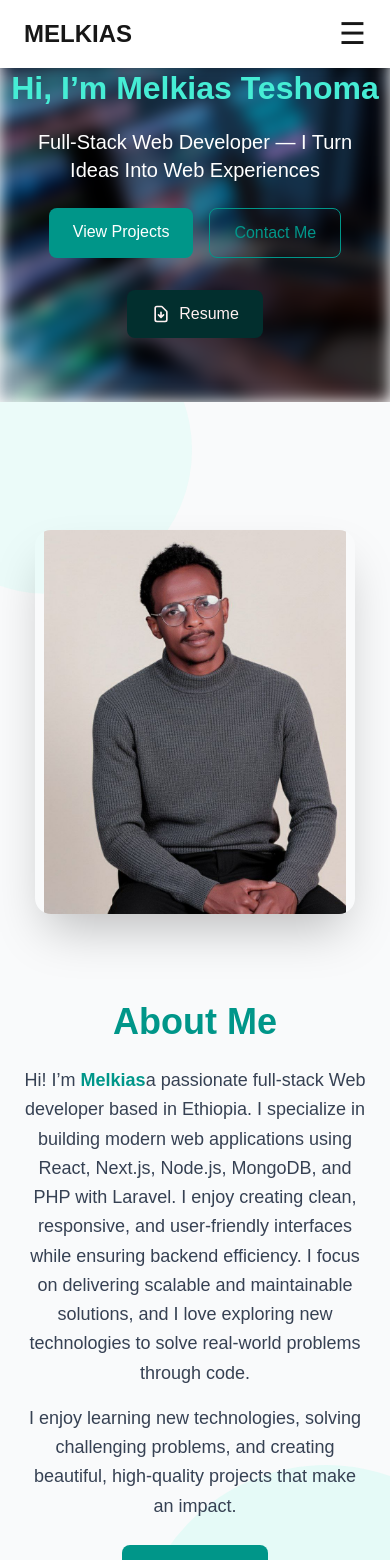
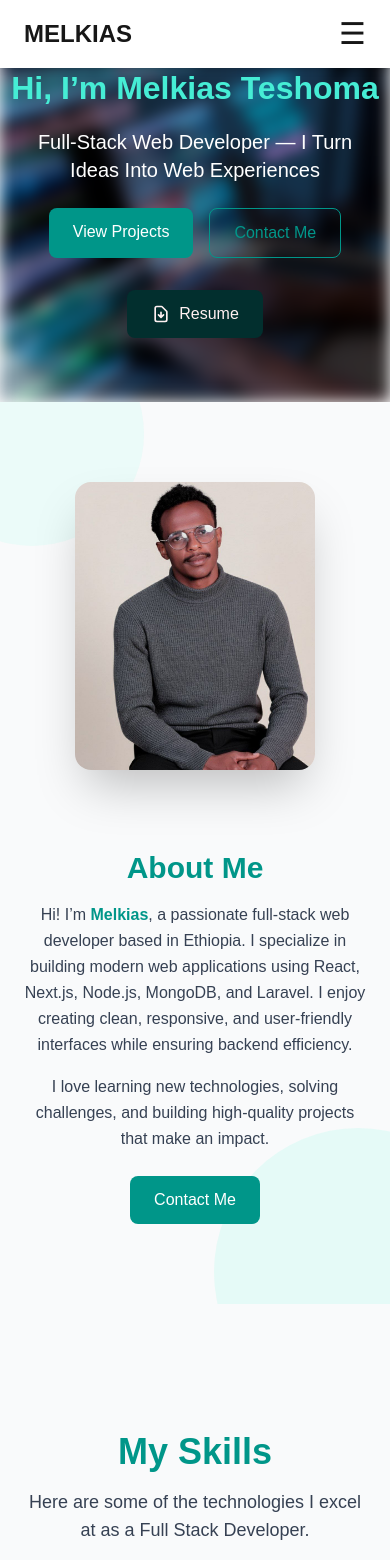
Before and after one commit to Melkias543/myPortfolio, a Next.js app: page / in a window 390 px wide. Shown: the top 1560 px of the page. Built offline with nearby package versions, Linux system fonts and the light colour scheme.

Commit message:
font size resposive

```diff
--- a/src/components/about.jsx
+++ b/src/components/about.jsx
@@ -4,49 +4,45 @@ const About = () => {
   return (
     <section
       id="about"
-      className="bg-gray-50  text-gray-900 min-h-screen flex items-center py-32 px-6 md:px-20 relative scroll-mt-24"
+      className="bg-gray-50 text-gray-900 min-h-screen flex items-center py-20 sm:py-28 px-4 sm:px-8 md:px-20 relative scroll-mt-24"
     >
       {/* Decorative Background */}
       <div className="absolute top-0 left-0 w-full h-full overflow-hidden pointer-events-none">
-        <div className="absolute -top-24 -left-24 w-72 h-72 bg-teal-100 rounded-full opacity-30"></div>
-        <div className="absolute -bottom-32 -right-32 w-96 h-96 bg-teal-200 rounded-full opacity-20"></div>
+        <div className="absolute -top-20 -left-20 w-56 sm:w-72 h-56 sm:h-72 bg-teal-100 rounded-full opacity-30"></div>
+        <div className="absolute -bottom-28 -right-28 w-72 sm:w-96 h-72 sm:h-96 bg-teal-200 rounded-full opacity-20"></div>
       </div>
 
-      <div className="max-w-7xl mx-auto flex flex-col md:flex-row items-center gap-12 relative z-10">
-        {/* Image - Always on left */}
-        <div className="flex-1 flex justify-center md:justify-start  items-center mb-10 md:mb-0">
-          <div className="w-80 h-96 md:w-[450px]  md:h-[550px] overflow-hidden rounded-2xl shadow-2xl transform hover:scale-105 transition-transform duration-500">
+      <div className="max-w-7xl mx-auto flex flex-col md:flex-row items-center gap-10 md:gap-12 relative z-10">
+        {/* Image Section */}
+        <div className="flex-1 flex justify-center md:justify-start mb-10 md:mb-0">
+          <div className="w-60 h-72 sm:w-72 sm:h-80 md:w-[420px] md:h-[520px] overflow-hidden rounded-2xl shadow-2xl transform hover:scale-105 transition-transform duration-500">
             <img
               src="/main.png"
               alt="Melkias Teshoma"
-              className="w-full h-full object-contain object-center"
+              className="w-full h-full object-cover object-center"
             />
           </div>
         </div>
 
-        {/* Text Content */}
-        <div className="flex-1 text-center md:text-left">
-          <h2 className="text-4xl md:text-5xl font-bold text-teal-600 mb-6">
+        {/* Text Section */}
+        <div className="flex-1 text-center md:text-left px-2 sm:px-0">
+          <h2 className="text-3xl sm:text-4xl md:text-5xl font-bold text-teal-600 mb-4 sm:mb-6">
             About Me
           </h2>
-          <p className="text-gray-700 text-lg mb-4 leading-relaxed">
+          <p className="text-gray-700 text-base sm:text-lg mb-4 leading-relaxed">
             Hi! I’m <span className="text-teal-600 font-semibold">Melkias</span>
-            a passionate full-stack Web developer based in
-            Ethiopia. I specialize in building modern web applications using
-            React, Next.js, Node.js, MongoDB, and PHP with Laravel. I enjoy
-            creating clean, responsive, and user-friendly interfaces while
-            ensuring backend efficiency. I focus on delivering scalable and
-            maintainable solutions, and I love exploring new technologies to
-            solve real-world problems through code.
-
+            , a passionate full-stack web developer based in Ethiopia. I
+            specialize in building modern web applications using React, Next.js,
+            Node.js, MongoDB, and Laravel. I enjoy creating clean, responsive,
+            and user-friendly interfaces while ensuring backend efficiency.
           </p>
-          <p className="text-gray-700 text-lg leading-relaxed mb-6">
-            I enjoy learning new technologies, solving challenging problems, and
-            creating beautiful, high-quality projects that make an impact.
+          <p className="text-gray-700 text-base sm:text-lg leading-relaxed mb-6">
+            I love learning new technologies, solving challenges, and building
+            high-quality projects that make an impact.
           </p>
           <a
             href="#contact"
-            className="inline-block px-8 py-3 bg-teal-600 text-white font-medium rounded-lg hover:bg-teal-700 transition"
+            className="inline-block px-6 sm:px-8 py-3 bg-teal-600 text-white font-medium rounded-lg hover:bg-teal-700 transition"
           >
             Contact Me
           </a>
```
